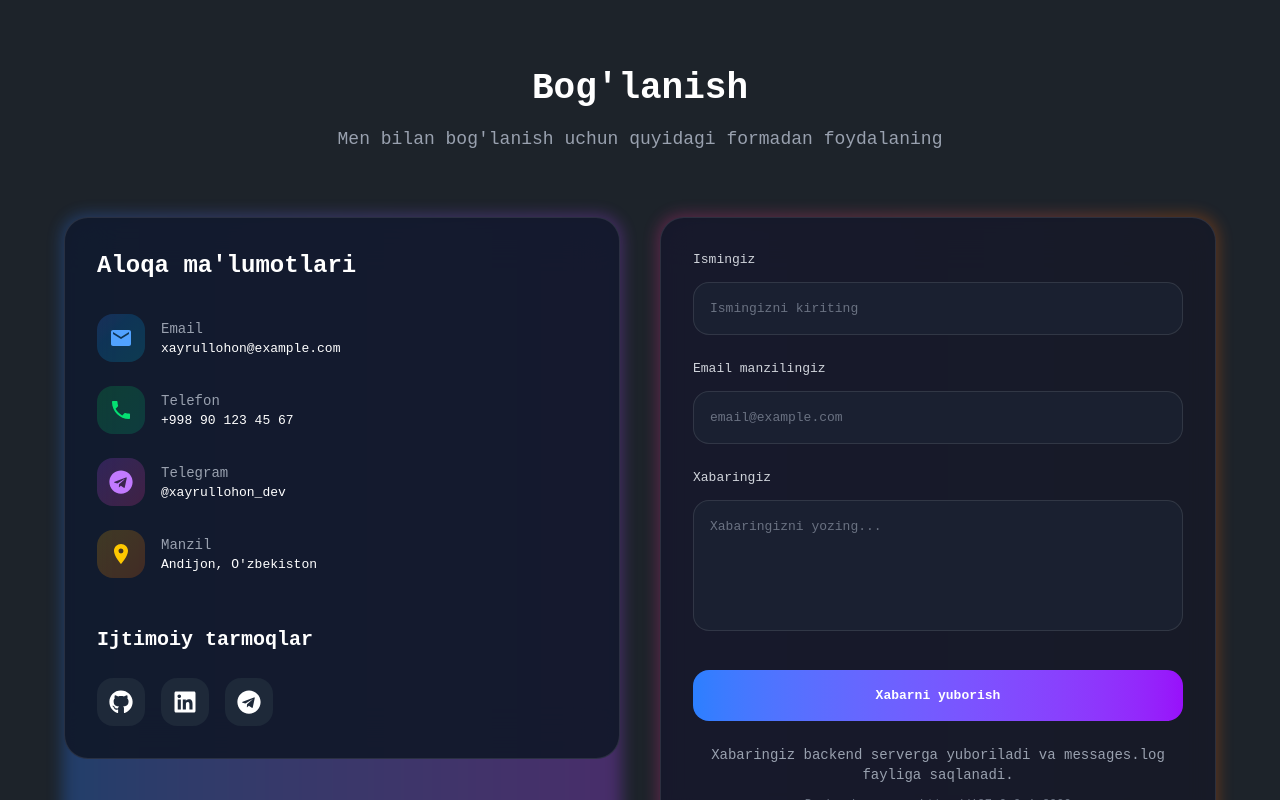
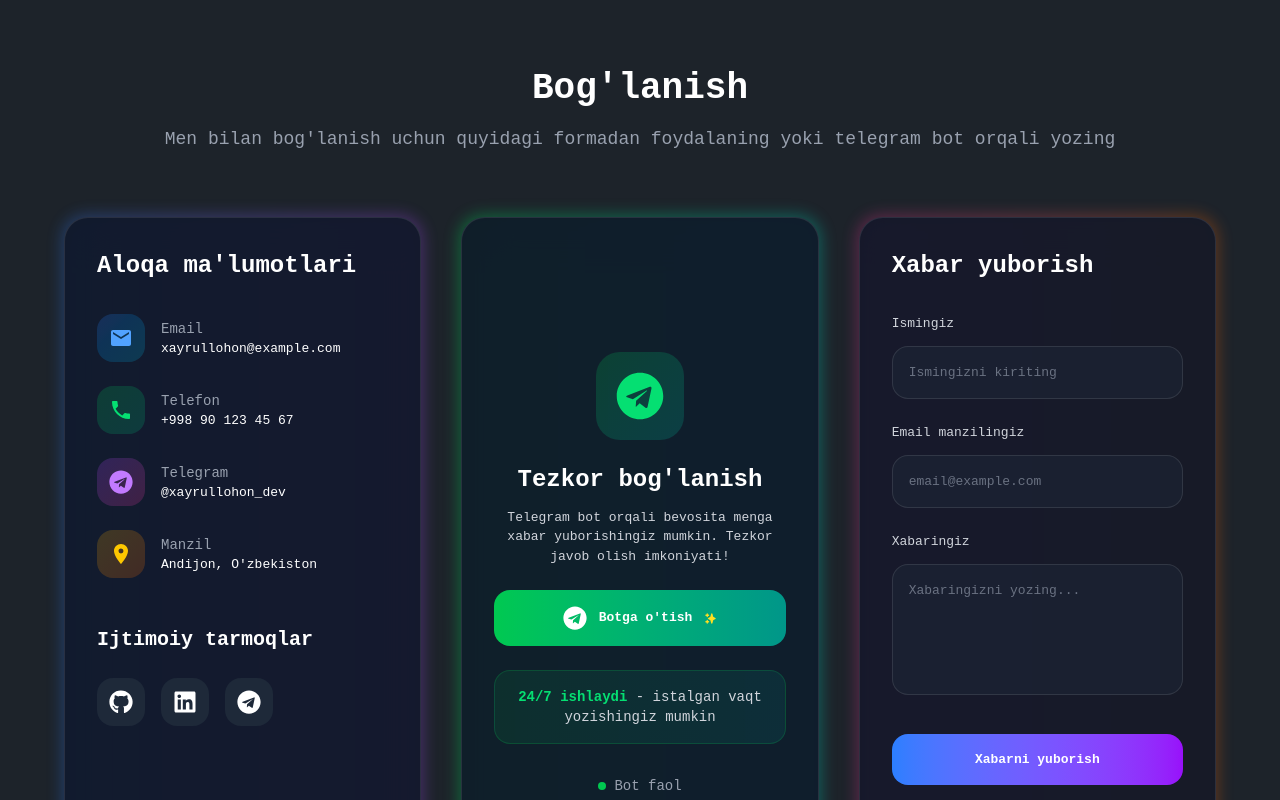
Before and after one commit to Codezard-frond/buvijon-portifolio, a React (Vite) app: page / in a window 1280 px wide. Shown: the part 1660-2460 px from the top of the page. Built offline with nearby package versions, Linux system fonts and the light colour scheme.

Commit message:
in coment

```diff
--- a/src/pages/Home.jsx
+++ b/src/pages/Home.jsx
@@ -324,7 +324,6 @@ function Home() {
             ))}
           </motion.div>
         </div>
-
         {/* Contact Section */}
         <div className="mt-28" id="contact">
           <motion.div
@@ -335,11 +334,12 @@ function Home() {
           >
             <h2 className="text-4xl font-black text-white mb-4">Bog'lanish</h2>
             <p className="text-gray-400 text-lg">
-              Men bilan bog'lanish uchun quyidagi formadan foydalaning
+              Men bilan bog'lanish uchun quyidagi formadan foydalaning yoki
+              telegram bot orqali yozing
             </p>
           </motion.div>
 
-          <div className="max-w-6xl mx-auto grid grid-cols-1 lg:grid-cols-2 gap-10">
+          <div className="max-w-6xl mx-auto grid grid-cols-1 lg:grid-cols-3 gap-10">
             {/* Contact Info */}
             <motion.div
               initial={{ opacity: 0, x: -30 }}
@@ -348,7 +348,7 @@ function Home() {
               className="relative group"
             >
               <div className="absolute -inset-0.5 bg-gradient-to-r from-blue-500 to-purple-500 rounded-3xl blur opacity-30 group-hover:opacity-50 transition duration-1000"></div>
-              <div className="relative p-8 bg-gray-900/90 backdrop-blur-xl border border-white/10 rounded-3xl">
+              <div className="relative p-8 bg-gray-900/90 backdrop-blur-xl border border-white/10 rounded-3xl h-full">
                 <h3 className="text-2xl font-bold text-white mb-8">
                   Aloqa ma'lumotlari
                 </h3>
@@ -430,18 +430,72 @@ function Home() {
               </div>
             </motion.div>
 
+            {/* Telegram Bot Card */}
+            <motion.div
+              initial={{ opacity: 0, y: 30 }}
+              whileInView={{ opacity: 1, y: 0 }}
+              viewport={{ once: true }}
+              whileHover={{ scale: 1.02 }}
+              className="relative group"
+            >
+              <div className="absolute -inset-0.5 bg-gradient-to-r from-green-500 to-teal-500 rounded-3xl blur opacity-40 group-hover:opacity-60 transition duration-1000"></div>
+              <div className="relative p-8 bg-gray-900/90 backdrop-blur-xl border border-white/10 rounded-3xl h-full flex flex-col items-center justify-center text-center">
+                <div className="p-5 bg-gradient-to-br from-green-500/20 to-teal-500/20 rounded-3xl mb-6">
+                  <FaTelegram className="text-5xl text-green-400" />
+                </div>
+
+                <h3 className="text-2xl font-bold text-white mb-3">
+                  Tezkor bog'lanish
+                </h3>
+
+                <p className="text-gray-300 mb-6">
+                  Telegram bot orqali bevosita menga xabar yuborishingiz mumkin.
+                  Tezkor javob olish imkoniyati!
+                </p>
+
+                <a
+                  href="https://t.me/xayrulloxon_portfolio_bot"
+                  target="_blank"
+                  rel="noopener noreferrer"
+                  className="w-full py-4 px-6 bg-gradient-to-r from-green-500 to-teal-600 text-white font-bold rounded-2xl hover:opacity-90 hover:shadow-lg hover:shadow-green-500/30 transition-all duration-300 flex items-center justify-center gap-3"
+                >
+                  <FaTelegram className="text-2xl" />
+                  <span>Botga o'tish</span>
+                  <HiSparkles className="text-yellow-300" />
+                </a>
+
+                <div className="mt-6 p-4 bg-gradient-to-r from-green-500/10 to-teal-500/10 border border-green-500/20 rounded-2xl">
+                  <p className="text-gray-300 text-sm">
+                    <span className="text-green-400 font-semibold">
+                      24/7 ishlaydi
+                    </span>{" "}
+                    - istalgan vaqt yozishingiz mumkin
+                  </p>
+                </div>
+
+                <div className="mt-8 flex items-center justify-center gap-2 text-gray-400">
+                  <div className="w-2 h-2 bg-green-500 rounded-full animate-pulse"></div>
+                  <span className="text-sm">Bot faol</span>
+                </div>
+              </div>
+            </motion.div>
+
             {/* Contact Form */}
             <motion.div
               initial={{ opacity: 0, x: 30 }}
               whileInView={{ opacity: 1, x: 0 }}
               viewport={{ once: true }}
-              className="relative group"
+              className="relative group lg:col-span-1"
             >
               <div className="absolute -inset-0.5 bg-gradient-to-r from-pink-500 to-orange-500 rounded-3xl blur opacity-30 group-hover:opacity-50 transition duration-1000"></div>
               <form
                 onSubmit={handleSubmit}
                 className="relative p-8 bg-gray-900/90 backdrop-blur-xl border border-white/10 rounded-3xl"
               >
+                <h3 className="text-2xl font-bold text-white mb-8">
+                  Xabar yuborish
+                </h3>
+
                 <div className="mb-6">
                   <label className="block text-gray-300 mb-3 font-medium">
                     Ismingiz
```
